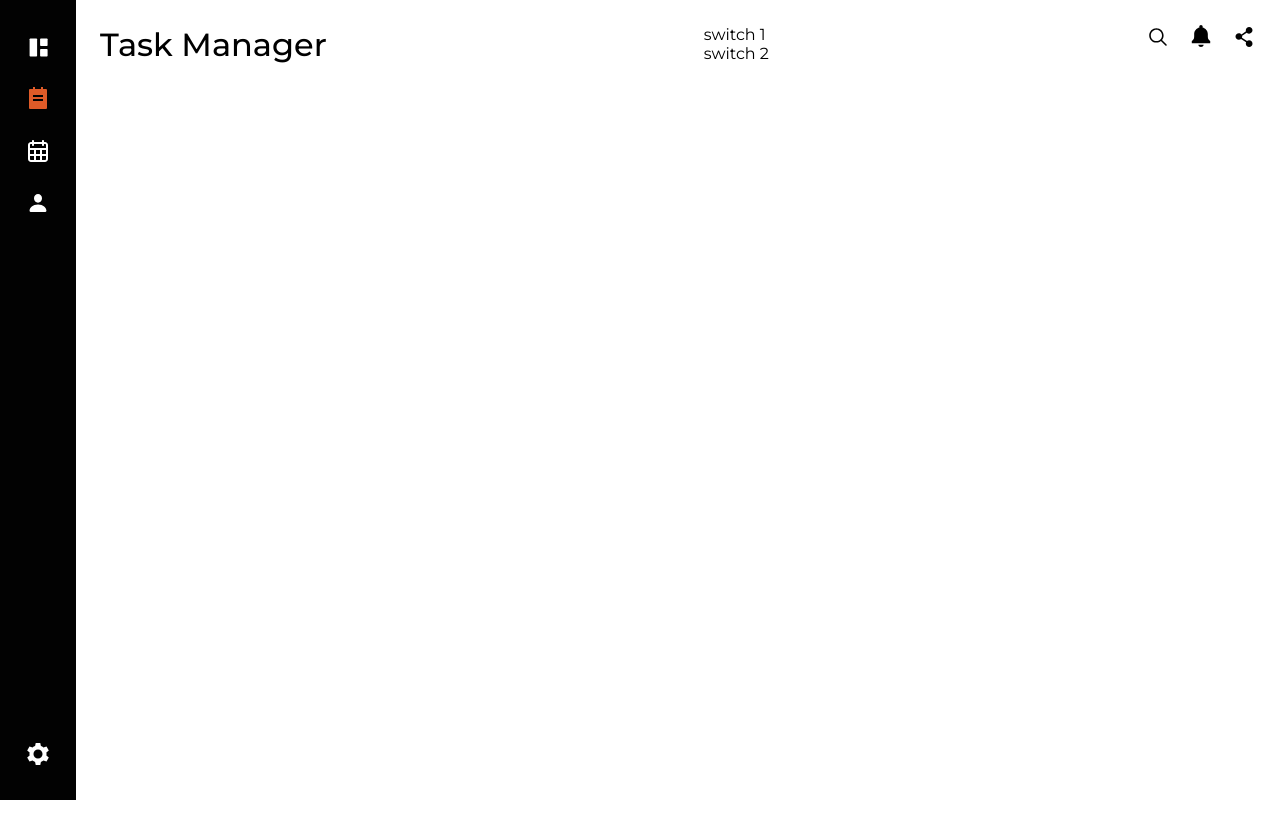
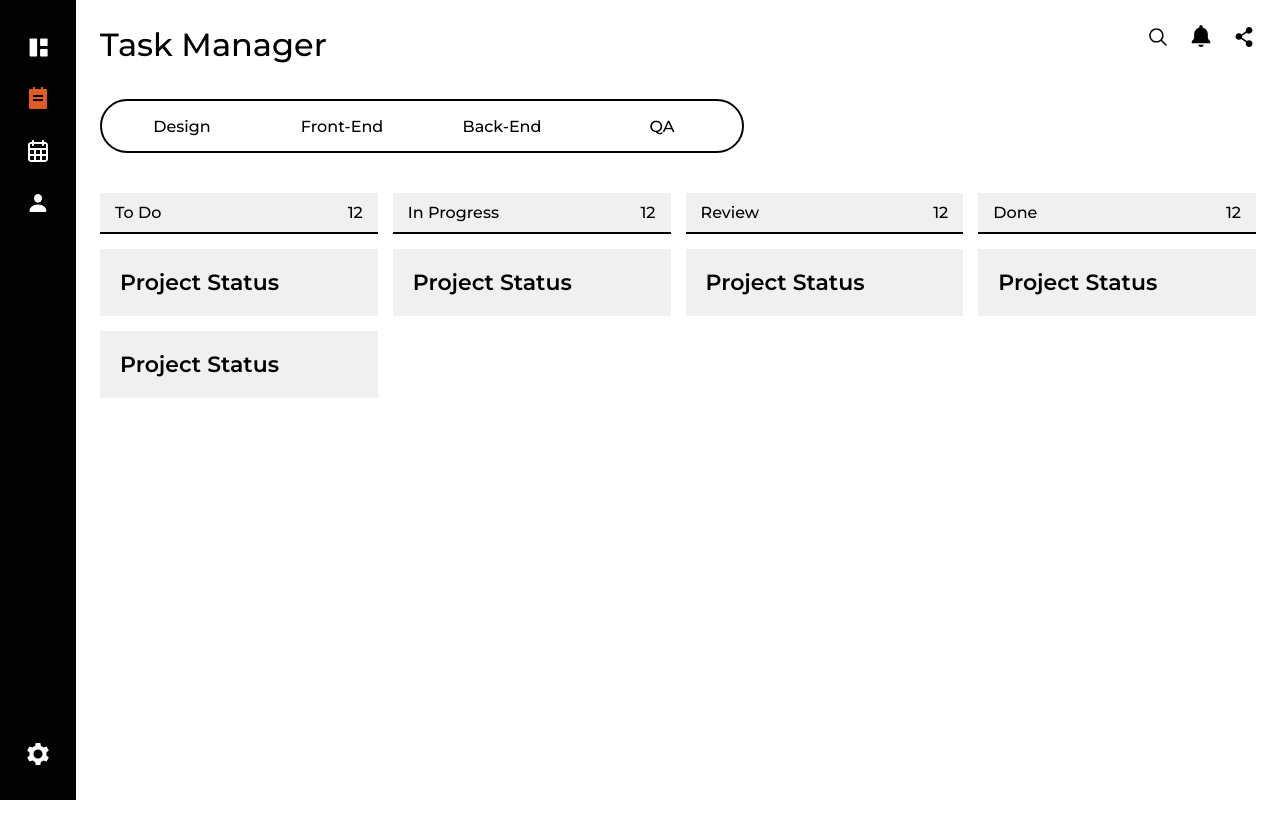
Before and after one commit to DadyaStan/Taskify, a React (Create React App) app: page /schedule in a window 1280 px wide. Before the commit the page ends 800 px from the top, so only its background shows below. Built offline with nearby package versions, Linux system fonts and the light colour scheme.

Commit message:
Доделана вёрстка TaskManagerPage

```diff
--- a/src/App.tsx
+++ b/src/App.tsx
@@ -2,8 +2,8 @@ import React from 'react';
 import { Routes, Route, Link } from 'react-router-dom';
 
 import MainDashboardPage from "./pages/MainDashboard/MainDashboardPage";
-import SchedulePage from "./pages/Schedule/SchedulePage";
-import TaskManagerPage from "./pages/TaskManager/TaskManagerPage";
+import SchedulePage from "./pages/TaskManager/TaskManagerPage";
+import TaskManagerPage from "./pages/Schedule/SchedulePage";
 import ManagementPage from "./pages/ManagerDashboard/ManagementPage";
 
 import TestPage from "./pages/TestPage";
--- a/src/components/Header/HeaderComponent.tsx
+++ b/src/components/Header/HeaderComponent.tsx
@@ -1,6 +1,4 @@
 import "./HeaderComponent.scss";
-
-import SwitchLayout from "../SwitchLayout/SwitchLayout";
 
 function HeaderComponent({heading}: {heading: string}) {
     return (
@@ -8,7 +6,6 @@ function HeaderComponent({heading}: {heading: string}) {
             <div>
                 <h1 className="header__heading">{heading}</h1>
             </div>
-            <SwitchLayout></SwitchLayout>
             <div className="side-menu">
                 <div>
                     <svg width="24px" height="24px" viewBox="0 0 15 15" fill="none" xmlns="http://www.w3.org/2000/svg"><g id="SVGRepo_bgCarrier" stroke-width="0"></g><g id="SVGRepo_tracerCarrier" stroke-linecap="round" stroke-linejoin="round"></g><g id="SVGRepo_iconCarrier"> <path fill-rule="evenodd" clip-rule="evenodd" d="M10 6.5C10 8.433 8.433 10 6.5 10C4.567 10 3 8.433 3 6.5C3 4.567 4.567 3 6.5 3C8.433 3 10 4.567 10 6.5ZM9.30884 10.0159C8.53901 10.6318 7.56251 11 6.5 11C4.01472 11 2 8.98528 2 6.5C2 4.01472 4.01472 2 6.5 2C8.98528 2 11 4.01472 11 6.5C11 7.56251 10.6318 8.53901 10.0159 9.30884L12.8536 12.1464C13.0488 12.3417 13.0488 12.6583 12.8536 12.8536C12.6583 13.0488 12.3417 13.0488 12.1464 12.8536L9.30884 10.0159Z" fill="#020202"></path> </g></svg>
--- a/src/components/Layout.scss
+++ b/src/components/Layout.scss
@@ -5,7 +5,7 @@
 
 .main-content {
     width: 100%;
-    height: 100%;
+    height: 100vh;
     margin: 25px 24px 0;
     margin-left: 100px;
 }
--- a/src/components/MainProgressBox/MainProgressBox.scss
+++ b/src/components/MainProgressBox/MainProgressBox.scss
@@ -6,6 +6,7 @@
     display: flex;
     flex-direction: column;
     justify-content: space-between;
+    align-items: flex-start;
 
     &__heading {
         font-size: 22px;
--- a/src/components/MainProgressBox/MainProgressBox.tsx
+++ b/src/components/MainProgressBox/MainProgressBox.tsx
@@ -8,12 +8,12 @@ function MainProgressBox() {
                 Project Status
             </div>
             <div className="info-box__progress">
-                <h3 className="big-text">
+                {/* <h3 className="big-text">
                     28/34
                 </h3>
                 <p className="reg-text">
                     65% tasks complited
-                </p>
+                </p> */}
             </div>
         </div>
     )
--- /dev/null
+++ b/src/components/SwitchLayout/SwitchLayout.scss
@@ -0,0 +1,45 @@
+@import "../../index.scss";
+
+.switch-menu {
+    width: 640px;
+    height: 50px;
+    border: 2px solid $main-black;
+    border-radius: 40px;
+    display: flex;
+    flex-direction: row;
+    align-items: center;
+    margin-bottom: 40px;
+
+    &__section {
+        height: 100%;
+        display: flex;
+        justify-content: center;
+        align-items: center;
+        width: 160px;
+        font-weight: 500;
+        border-radius: 40px;
+
+        &:active {
+            color: #fff;
+            background-color: $main-black;
+        }
+    }
+}
+
+
+
+// .switch-menu {
+//     width: 50%;
+//     display: flex;
+//     flex-direction: row;
+//     align-items: center;
+//     gap: 20px;
+//     margin-bottom: 35px;
+
+//     &__section {
+//         width: 50%;
+//         height: 66px;
+//         background-color: $main-grey;
+//         border-radius: 33px;
+//     }
+// }
--- a/src/components/SwitchLayout/SwitchLayout.tsx
+++ b/src/components/SwitchLayout/SwitchLayout.tsx
@@ -1,10 +1,14 @@
-
+import "./SwitchLayout.scss"
 
 export default function SwitchLayout() {
     return (
         <div>
-            <div>switch 1</div>
-            <div>switch 2</div>
+            <div className="switch-menu">
+                <div className="switch-menu__section">Design</div>
+                <div className="switch-menu__section">Front-End</div>
+                <div className="switch-menu__section">Back-End</div>
+                <div className="switch-menu__section">QA</div>
+            </div>
         </div>
     );
 }
--- a/src/pages/Schedule/SchedulePage.tsx
+++ b/src/pages/Schedule/SchedulePage.tsx
@@ -1,12 +1,12 @@
 import React from "react";
-import { Link } from "react-router-dom";
+import { Link } from "react-router-dom"
 
 import HeaderComponent from "../../components/Header/HeaderComponent";
 
 export default function SchedulePage() {
   return (
     <div className="container">
-      <HeaderComponent heading="Task Manager" />
+      <HeaderComponent heading="April, 2024" />
 
       <div className="main-dashboard">
 
--- /dev/null
+++ b/src/pages/TaskManager/TaskManager.scss
@@ -0,0 +1,36 @@
+@import "../../index.scss";
+
+.task-manager {
+    width: 100%;
+    display: flex;
+    flex-direction: row;
+    justify-content: space-between;
+    align-items: start;
+    gap: 15px;
+
+    &__col {
+        width: 25%;
+        display: flex;
+        flex-direction: column;
+        justify-content: center;
+        gap: 15px;
+    }
+
+    &__stage {
+        display: flex;
+        justify-content: space-between;
+        padding: 10px 15px;
+        background-color: $main-grey;
+        border-bottom: 2px solid $main-black;
+
+        p {
+            font-weight: 500;
+        }
+    }
+
+    &__dev {
+        height: 220px;
+        padding: 20px;
+        background-color: $main-grey;
+    }
+}
--- a/src/pages/TaskManager/TaskManagerPage.tsx
+++ b/src/pages/TaskManager/TaskManagerPage.tsx
@@ -1,15 +1,47 @@
 import React from "react";
-import { Link } from "react-router-dom"
+import { Link } from "react-router-dom";
 
-import HeaderComponent from "../../components/Header/HeaderComponent";
+import HeaderComponent from "../../components/Header/HeaderComponent"
+import SwitchLayout from "../../components/SwitchLayout/SwitchLayout"
+import MainProgressBox from "../../components/MainProgressBox/MainProgressBox"
+
+import "./TaskManager.scss";
 
 export default function TaskManagerPage() {
   return (
     <div className="container">
-      <HeaderComponent heading="April, 2024" />
-
-      <div className="main-dashboard">
-
+      <HeaderComponent heading="Task Manager" />
+      <SwitchLayout />
+      <div className="task-manager">
+        <div className="task-manager__col">
+          <div className="task-manager__stage">
+            <p>To Do</p>
+            <p>12</p>
+          </div>
+          <MainProgressBox />
+          <MainProgressBox />
+        </div>
+        <div className="task-manager__col">
+          <div className="task-manager__stage">
+            <p>In Progress</p>
+            <p>12</p>
+          </div>
+          <MainProgressBox />
+        </div>
+        <div className="task-manager__col">
+          <div className="task-manager__stage">
+            <p>Review</p>
+            <p>12</p>
+          </div>
+          <MainProgressBox />
+        </div>
+        <div className="task-manager__col">
+          <div className="task-manager__stage">
+            <p>Done</p>
+            <p>12</p>
+          </div>
+          <MainProgressBox />
+        </div>
       </div>
     </div>
   );
```
Also changed, not shown: 1 other file (tests, documents, lock files or other folders).
